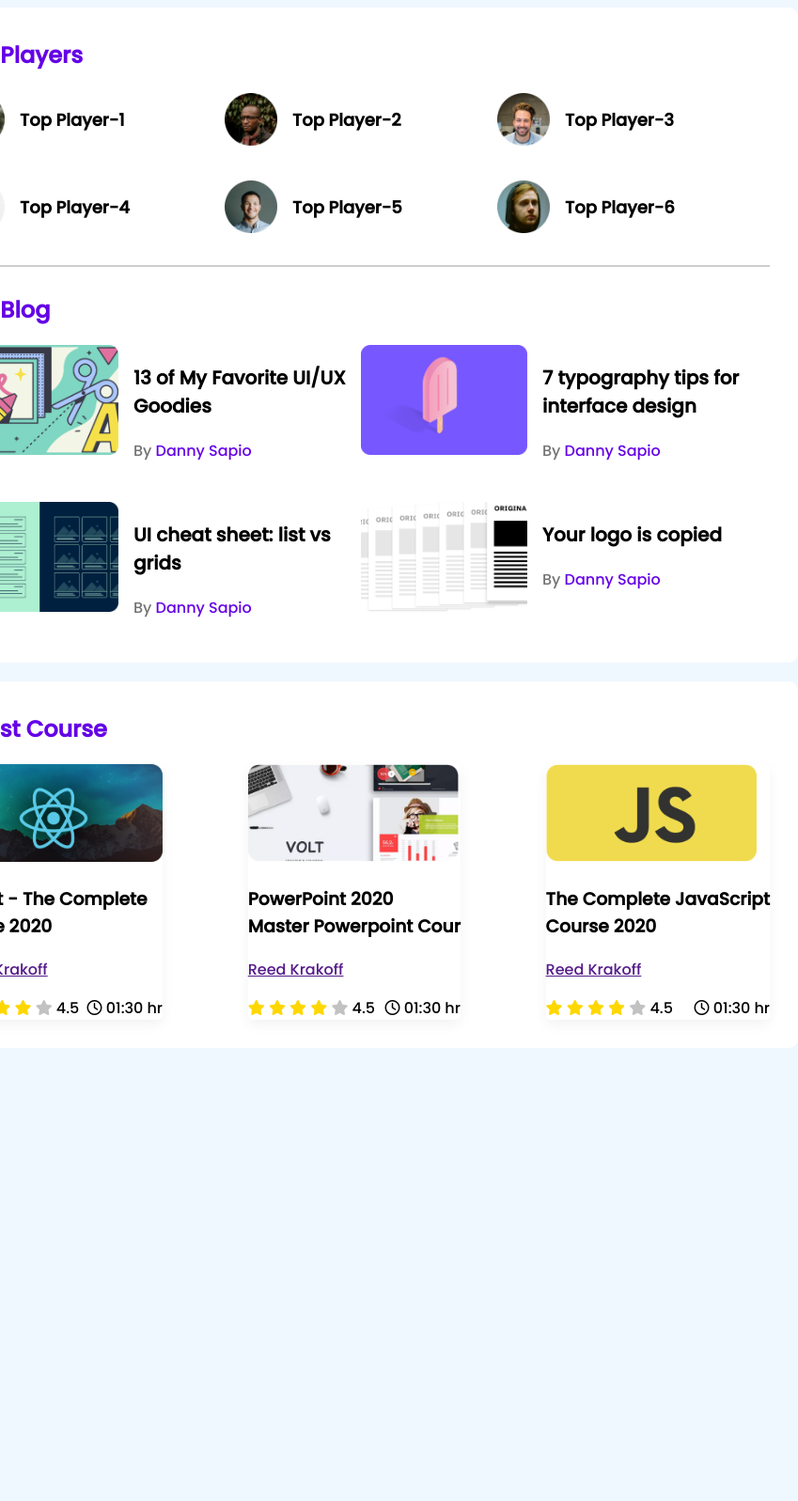
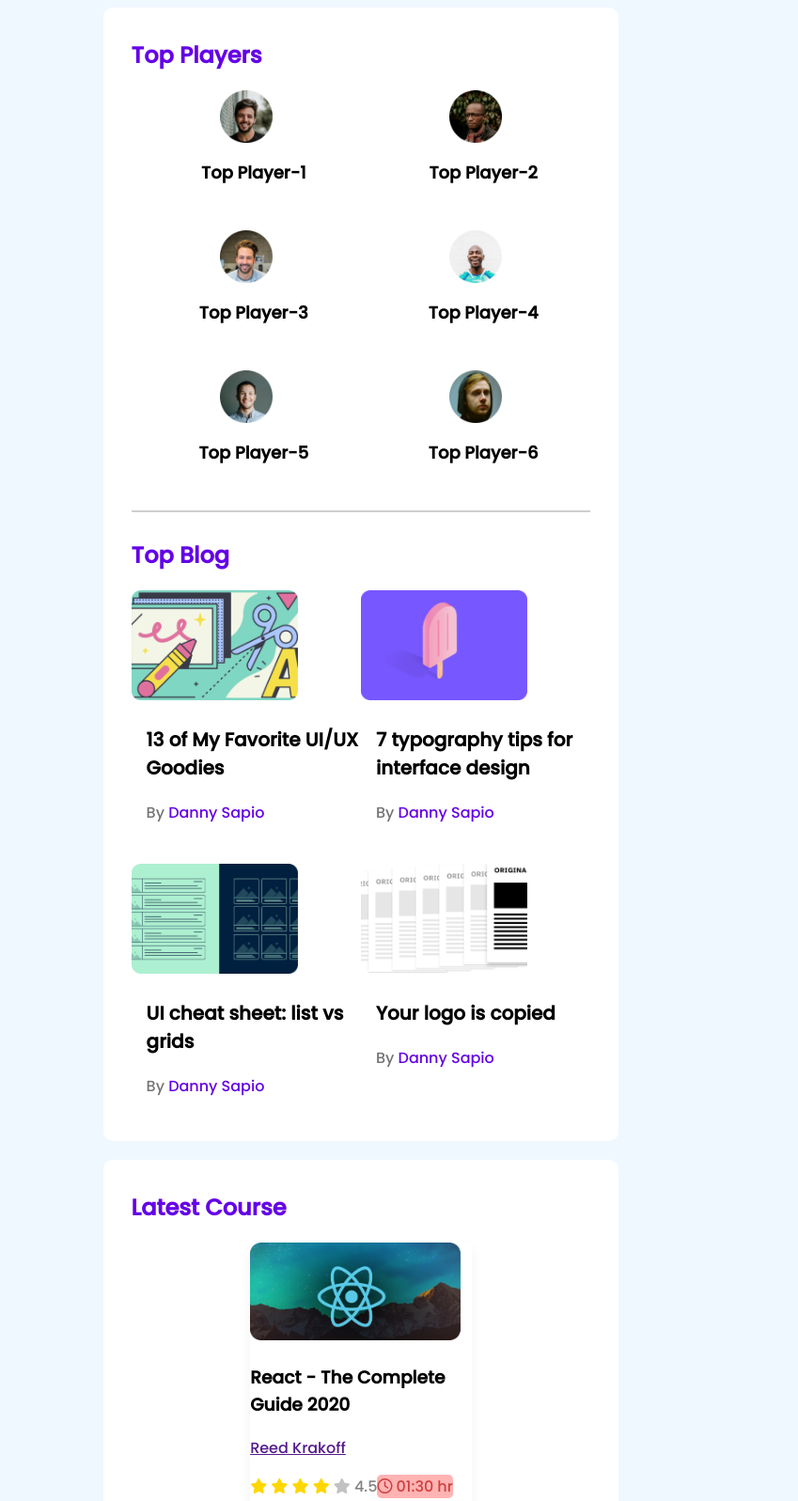
Before and after one commit to ShobnomM/leader-board-css3, a plain HTML site: page index.html in a window 768 px wide. Shown: the top 1597 px of the page at 94% size, 849 px wide, since content can reach past the window. Before the commit the page ends 1123 px from the top, so only its background shows below. Drawn offline with Linux system fonts and the light colour scheme.

Commit message:
added media

```diff
--- a/index.html
+++ b/index.html
@@ -1,5 +1,6 @@
 <!DOCTYPE html>
 <html lang="en">
+
 <head>
     <meta charset="UTF-8">
     <meta http-equiv="X-UA-Compatible" content="IE=edge">
@@ -8,9 +9,23 @@
     <script src="https://kit.fontawesome.com/0902a5d0dd.js" crossorigin="anonymous"></script>
     <title>Leader board</title>
 </head>
+
 <body>
     <!-- header start -->
-    <header></header>
+    <!-- <header class="header">
+        <nav class="nav-container">
+            <nav class="logo">
+                <img src="images/icons/logo.png" alt="">
+                <h2 class="logo-title">Idea</h2>
+            </nav>
+            <nav class="nav">
+                <a href="">Home</a>
+                <a href="">About</a>
+                <a href="">Works</a>
+                <img src="images/icons/profile.png" alt="">
+            </nav>
+        </nav>
+    </header> -->
     <!-- header end -->
     <main>
         <!-- top section -->
@@ -113,8 +128,8 @@
                                 <span>4.5</span>
                             </div>
                             <div class="course-duration">
-                                <i class="fa fa-regular fa-clock"></i>
-                                01:30 hr
+                                <i class="fa fa-regular fa-clock clock"></i>
+                                <span>01:30 hr</span>
                             </div>
                         </div>
                     </div>
@@ -136,8 +151,8 @@
                                 <span>4.5</span>
                             </div>
                             <div class="course-duration">
-                                <i class="fa fa-regular fa-clock"></i>
-                                01:30 hr
+                                <i class="fa fa-regular fa-clock clock"></i>
+                                <span>01:30 hr</span>
                             </div>
                         </div>
                     </div>
@@ -159,8 +174,8 @@
                                 <span>4.5</span>
                             </div>
                             <div class="course-duration">
-                                <i class="fa fa-regular fa-clock"></i>
-                                01:30 hr
+                                <i class="fa fa-regular fa-clock clock"></i>
+                                <span>01:30 hr</span>
                             </div>
                         </div>
                     </div>
--- a/style/style.css
+++ b/style/style.css
@@ -22,6 +22,19 @@ main {
     border-radius: 10px;
 }
 
+/* header */
+/* .header {
+    margin: 0 0 40px 0;
+    background-color: rgb(100, 0, 231) ;
+    width:100%;
+}
+.logo,img{
+    width: 40.42px;
+    height: 51px;
+}
+.nav-container{
+    display: flex;
+} */
 /* top players */
 .section-title {
     font-size: 24px;
@@ -97,26 +110,86 @@ hr {
 }
 
 /* latest course */
-.courses{
+.courses {
     display: flex;
-    justify-content:space-between;
+    justify-content: space-between;
 }
-.course{
+
+.course {
     border-radius: 5px;
     box-shadow: 0px 5.34229px 13.3557px rgba(0, 0, 0, 0.05);
 }
-.course .course-banner img{
+
+.course .course-banner img {
     width: 224px;
     height: 104px;
 }
-.course-rating{
+
+.course-rating {
     display: flex;
     align-items: center;
     justify-content: space-between;
 }
-.fa-star.filled{
+
+.fa-star.filled {
     color: gold;
 }
-.fa-star.empty{
+
+.fa-star.empty {
     color: rgb(194, 194, 194);
 }
+span{
+    color: rgb(131, 130, 130);
+}
+.course-duration{
+    background-color: rgb(255, 179, 179);
+    border-radius: 5px;
+}
+.course-rating{
+    margin: 0 20px 40px 0px;
+}
+.fa-clock.clock{
+    color: rgb(206, 64, 64);
+}
+.course-duration>span{
+    color: rgb(206, 64, 64) ;
+}
+/*-------------------MEDIA QUERY------------------*/
+/* SMALL DEVICE */
+@media only screen and (max-width:688px) {
+    .container{
+        width: 65%;
+    }
+    .players{
+        grid-template-columns: repeat(1 , 1fr);
+    }
+    .player , .blog{
+        flex-direction: column;
+    }
+    .blogs {
+        grid-template-columns: repeat(1 , 1fr);
+    }
+    .courses{
+        flex-direction: column;
+        gap: 30px;
+    }
+}
+@media only screen and (min-width:689px) and (max-width:992px) {
+    .container{
+        width: 65%;
+    }
+    .players{
+        grid-template-columns: repeat(2 , 1fr);
+    }
+    .player , .blog{
+        flex-direction: column;
+    }
+    .blogs {
+        grid-template-columns: repeat(2 , 1fr);
+    }
+    .courses{
+        flex-direction: column;
+        align-items: center;
+        gap: 30px;
+    }
+}
```
Lines whose indentation alone changed are shown as unchanged.
